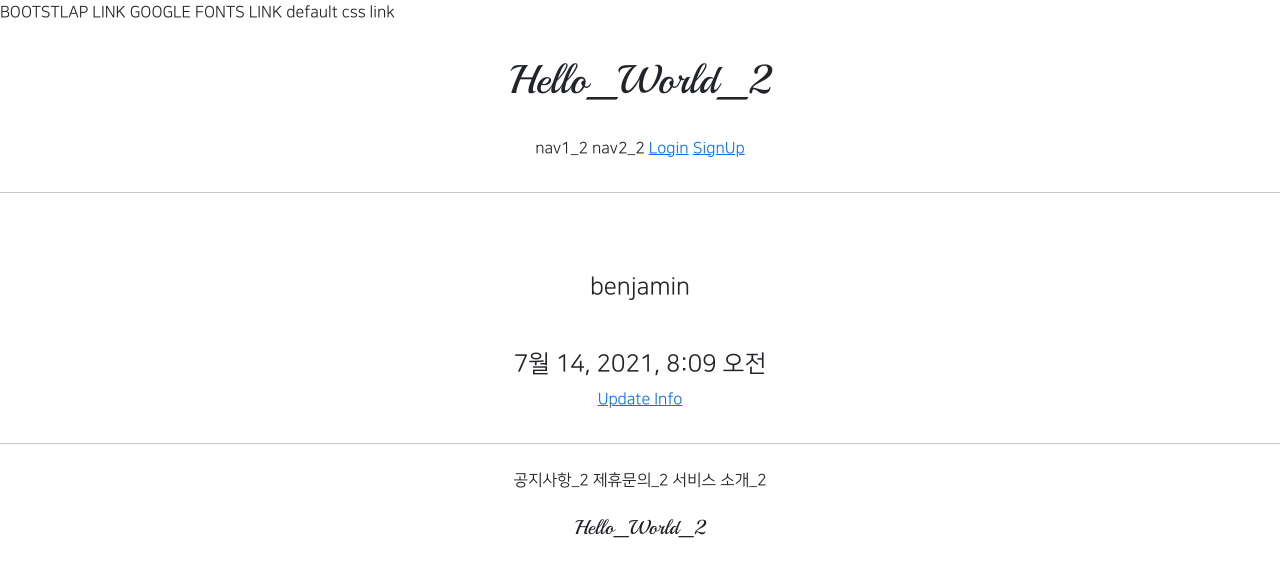
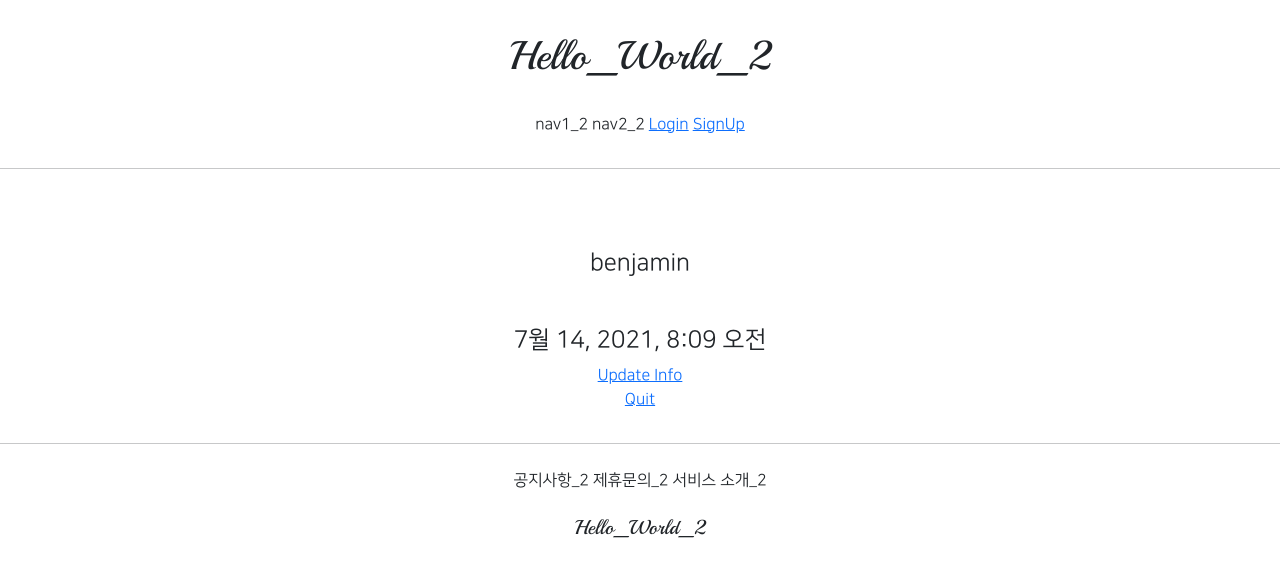
Before and after one commit to bupark82/git_class_2, a Django app: page /accounts/detail/1 in a window 1280 px wide. Shown: the top 577 px of the page. Run offline with Django 3.2, Linux system fonts and the light colour scheme; data comes from the database, SQL or seed files in the repository; parts of the project's set-up code (start-up, migrations or seed data) failed here and were passed over; some libraries are stand-ins or nearby versions.

Commit message:
7/20 git class commit 2

```diff
--- a/accountapp/templates/accountapp/detail.html
+++ b/accountapp/templates/accountapp/detail.html
@@ -12,6 +12,9 @@
         <div>
             <a href="{% url 'accountapp:update' pk=target_user.pk %}">Update Info</a>
         </div>
+        <div>
+            <a href="{% url 'accountapp:delete' pk=target_user.pk %}">Quit</a>
+        </div>
     </div>
 
 {% endblock %}
--- a/accountapp/urls.py
+++ b/accountapp/urls.py
@@ -2,7 +2,7 @@ from django.contrib.auth.views import LoginView, LogoutView
 from django.core.management.commands import startapp
 from django.urls import path
 
-from accountapp.views import hello_world, AccountCreateView, AccountDetailView, AccountUpdateView
+from accountapp.views import hello_world, AccountCreateView, AccountDetailView, AccountUpdateView, AccountDeleteView
 
 app_name = 'accountapp'
 
@@ -16,4 +16,5 @@ urlpatterns = [
     path('create/', AccountCreateView.as_view(), name='create'),
     path('detail/<int:pk>', AccountDetailView.as_view(), name='detail'),
     path('update/<int:pk>', AccountUpdateView.as_view(), name='update'),
+    path('delete/<int:pk>', AccountDeleteView.as_view(), name='delete'),
 ]
--- a/accountapp/views.py
+++ b/accountapp/views.py
@@ -5,7 +5,7 @@ from django.shortcuts import render
 
 # Create your views here.
 from django.urls import reverse, reverse_lazy
-from django.views.generic import CreateView, DetailView, UpdateView
+from django.views.generic import CreateView, DetailView, UpdateView, DeleteView
 
 from accountapp.models import NewModel
 
@@ -46,3 +46,9 @@ class AccountUpdateView(UpdateView):
     context_object_name = 'target_user'
     success_url = reverse_lazy('accountapp:hello_world')
     template_name = 'accountapp/update.html'
+
+class AccountDeleteView(DeleteView):
+    model = User
+    context_object_name = 'target_user'
+    success_url = reverse_lazy('accountapp:hello_world')
+    template_name = 'accountapp/delete.html'
--- a/templates/head.html
+++ b/templates/head.html
@@ -3,16 +3,16 @@
 <head>
     <meta charset="UTF-8">
     <title>Title</title>
-     BOOTSTLAP LINK
+    {#BOOTSTLAP LINK#}
     <link href="https://cdn.jsdelivr.net/npm/bootstrap@5.0.2/dist/css/bootstrap.min.css" rel="stylesheet"
           integrity="sha384-EVSTQN3/azprG1Anm3QDgpJLIm9Nao0Yz1ztcQTwFspd3yD65VohhpuuCOmLASjC" crossorigin="anonymous">
 
-     GOOGLE FONTS LINK
+    {#GOOGLE FONTS LINK#}
     <link rel="preconnect" href="https://fonts.googleapis.com">
     <link rel="preconnect" href="https://fonts.gstatic.com" crossorigin>
     <link href="https://fonts.googleapis.com/css2?family=Lobster&family=Playball&display=swap" rel="stylesheet">
 
-     default css link
+    {#default css link#}
     <link rel="stylesheet" type="text/css" href = {% static 'base.css' %}>
 
     <style>
```
Also changed, not shown: accountapp/templates/accountapp/delete.html (added, +21 -0 lines).
